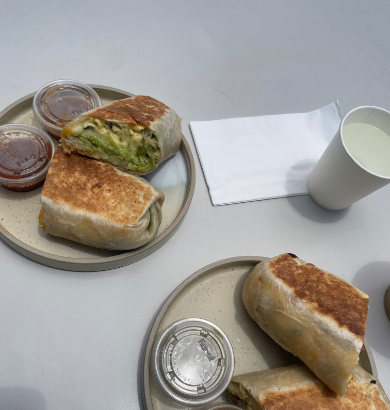
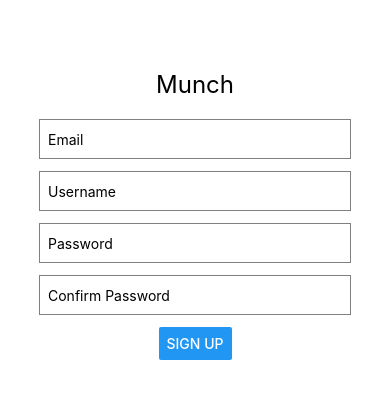
Before and after one commit to nikolajkkim/munchv2, a React Native app in the folder munch/: screen /SignUpScreen in a window 390 px wide. Shown: the part 207-617 px from the top of the page. Built offline with nearby package versions, Linux system fonts and the light colour scheme.

Commit message:
Added user login screens, ONLY UI

```diff
--- a/munch/App.js
+++ b/munch/App.js
@@ -6,7 +6,9 @@ import { NavigationContainer } from "@react-navigation/native";
 import HomeScreen from "./screens/HomeScreen";
 import AccountScreen from "./screens/ProfileScreen";
 import FriendScreen from "./screens/FriendsScreen";
-import LogInScreen from "./screens/LogInScreen";
+import LoginScreen from "./screens/LoginScreen";
+import LoginDetailScreen from "./screens/LoginDetailScreen";
+import SignUpScreen from "./screens/SignUpScreen";
 import MunchMapScreen from "./screens/HomeScreen";
 import ProfileContextProvider from "./context/profile-context";
 
@@ -21,6 +23,7 @@ export default function App() {
           <NavigationContainer>
             <SafeAreaView style={styles.safeAreaTop}></SafeAreaView>
             <Stack.Navigator
+              initialRouteName="LoginScreen"
               screenOptions={{
                 headerShown: false,
                 cardStyle: { backgroundColor: "white" },
@@ -35,7 +38,9 @@ export default function App() {
                   gestureDirection: "horizontal-inverted",
                 }}
               />
-              <Stack.Screen name="LogInScreen" component={LogInScreen} />
+              <Stack.Screen name="LoginScreen" component={LoginScreen} />
+              <Stack.Screen name="SignUpScreen" component={SignUpScreen} />
+              <Stack.Screen name="LoginDetailScreen" component={LoginDetailScreen} />
               <Stack.Screen name="MunchMapScreen" component={MunchMapScreen} />
             </Stack.Navigator>
           </NavigationContainer>
--- a/munch/screens/LogInScreen.js
+++ b/munch/screens/LogInScreen.js
@@ -1,7 +1,74 @@
-import { Text } from "react-native";
+import React, { useEffect, useState, useRef } from 'react';
+import { View, Text, Button, StyleSheet, Animated, TouchableOpacity } from 'react-native';
+import { useNavigation } from '@react-navigation/native';
 
-function LogInScreen() {
-  return <Text>LogInScreen</Text>;
-}
+const LoginScreen = () => {
+  const [showButtons, setShowButtons] = useState(false);
+  const bounceValue = useRef(new Animated.Value(0)).current;
+  const navigation = useNavigation();
 
-export default LogInScreen;
+  useEffect(() => {
+    Animated.spring(bounceValue, {
+      toValue: 1,
+      friction: 5,
+      tension: 30,
+      useNativeDriver: true, // this makes animation run smoother, useful for when I put images instead of text
+    }).start(() => {
+      setTimeout(() => {
+        setShowButtons(true);
+      }, 500);
+    });
+  }, [bounceValue]);
+
+  const animatedStyle = {
+    transform: [
+      { translateY: bounceValue.interpolate({
+          inputRange: [0, 1],
+          outputRange: [0, -50]
+        })
+      }
+    ]
+  };
+
+  return (
+    <View style={styles.container}>
+      <Animated.View style={[styles.animatedText, animatedStyle]}>
+        <Text style={styles.title}>Munch</Text>
+      </Animated.View>
+      {showButtons && (
+        <View style={styles.buttonContainer}>
+          <Button title="Sign Up" onPress={() => navigation.navigate('SignUpScreen')} />
+          <TouchableOpacity onPress={() => navigation.navigate('LoginDetailScreen')}>
+            <Text style={styles.loginText}>Login</Text>
+          </TouchableOpacity>
+        </View>
+      )}
+    </View>
+  );
+};
+
+const styles = StyleSheet.create({
+  container: {
+    flex: 1,
+    justifyContent: 'center',
+    alignItems: 'center',
+    backgroundColor: '#fff',
+  },
+  animatedText: {
+    marginBottom: 20,
+  },
+  title: {
+    fontSize: 32,
+    fontWeight: 'bold',
+  },
+  buttonContainer: {
+    alignItems: 'center',
+  },
+  loginText: {
+    marginTop: 10,
+    color: 'blue',
+    textDecorationLine: 'underline',
+  },
+});
+
+export default LoginScreen;
--- /dev/null
+++ b/munch/screens/LoginDetailScreen.js
@@ -0,0 +1,59 @@
+import React, { useState } from 'react';
+import { View, Text, TextInput, Button, StyleSheet, TouchableOpacity } from 'react-native';
+import { useNavigation } from '@react-navigation/native';
+
+const LoginDetailScreen = () => {
+  const [email, setEmail] = useState('');
+  const [password, setPassword] = useState('');
+
+  const navigation = useNavigation();
+
+  const handleLogin = () => {
+    // Handle login logic here
+  };
+
+  return (
+    <View style={styles.container}>
+      <TouchableOpacity onPress={() => navigation.navigate('LoginScreen')}>
+        <Text style={styles.title}>Munch</Text>
+      </TouchableOpacity>
+      <TextInput
+        style={styles.input}
+        placeholder="Email"
+        value={email}
+        onChangeText={setEmail}
+      />
+      <TextInput
+        style={styles.input}
+        placeholder="Password"
+        value={password}
+        onChangeText={setPassword}
+        secureTextEntry
+      />
+      <Button title="Login" onPress={handleLogin} />
+    </View>
+  );
+};
+
+const styles = StyleSheet.create({
+  container: {
+    flex: 1,
+    justifyContent: 'center',
+    alignItems: 'center',
+    backgroundColor: '#fff',
+  },
+  title: {
+    fontSize: 24,
+    marginBottom: 20,
+  },
+  input: {
+    height: 40,
+    borderColor: 'gray',
+    borderWidth: 1,
+    marginBottom: 12,
+    paddingHorizontal: 8,
+    width: '80%',
+  },
+});
+
+export default LoginDetailScreen;
--- /dev/null
+++ b/munch/screens/SignUpScreen.js
@@ -0,0 +1,74 @@
+import React, { useState } from 'react';
+import { View, Text, TextInput, Button, StyleSheet, TouchableOpacity } from 'react-native';
+import { useNavigation } from '@react-navigation/native';
+
+const SignUpScreen = () => {
+  const [email, setEmail] = useState('');
+  const [username, setUsername] = useState('');
+  const [password, setPassword] = useState('');
+  const [confirmPassword, setConfirmPassword] = useState('');
+
+  const navigation = useNavigation();
+
+  const handleSignUp = () => {
+    // Handle sign-up logic here
+  };
+
+  return (
+    <View style={styles.container}>
+      <TouchableOpacity onPress={() => navigation.navigate('LoginScreen')}>
+        <Text style={styles.title}>Munch</Text>
+      </TouchableOpacity>
+      <TextInput
+        style={styles.input}
+        placeholder="Email"
+        value={email}
+        onChangeText={setEmail}
+      />
+      <TextInput
+        style={styles.input}
+        placeholder="Username"
+        value={username}
+        onChangeText={setUsername}
+      />
+      <TextInput
+        style={styles.input}
+        placeholder="Password"
+        value={password}
+        onChangeText={setPassword}
+        secureTextEntry
+      />
+      <TextInput
+        style={styles.input}
+        placeholder="Confirm Password"
+        value={confirmPassword}
+        onChangeText={setConfirmPassword}
+        secureTextEntry
+      />
+      <Button title="Sign Up" onPress={handleSignUp} />
+    </View>
+  );
+};
+
+const styles = StyleSheet.create({
+  container: {
+    flex: 1,
+    justifyContent: 'center',
+    alignItems: 'center',
+    backgroundColor: '#fff',
+  },
+  title: {
+    fontSize: 24,
+    marginBottom: 20,
+  },
+  input: {
+    height: 40,
+    borderColor: 'gray',
+    borderWidth: 1,
+    marginBottom: 12,
+    paddingHorizontal: 8,
+    width: '80%',
+  },
+});
+
+export default SignUpScreen;
```
